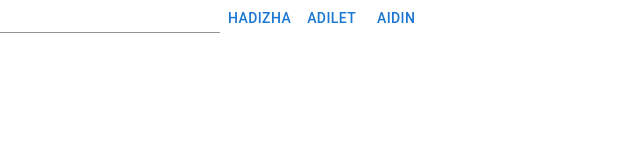
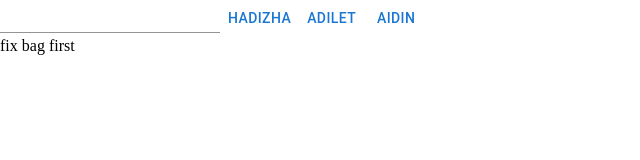
Before and after one commit to itshadizha/project-2, a React (Vite) app: page / in a window 1280 px wide. Shown: the top 160 px of the page, without its empty margins (0-640 px from the left). Built offline with nearby package versions, Linux system fonts and the light colour scheme.

Commit message:
fix bag first

```diff
--- a/src/layouts/Main.tsx
+++ b/src/layouts/Main.tsx
@@ -8,6 +8,7 @@ const Main: FC = () => {
       <Button>Hadizha</Button>
       <Button>Adilet</Button>
       <Button>Aidin</Button>
+      <p>fix bag first</p>
     </div>
   );
 };
```
